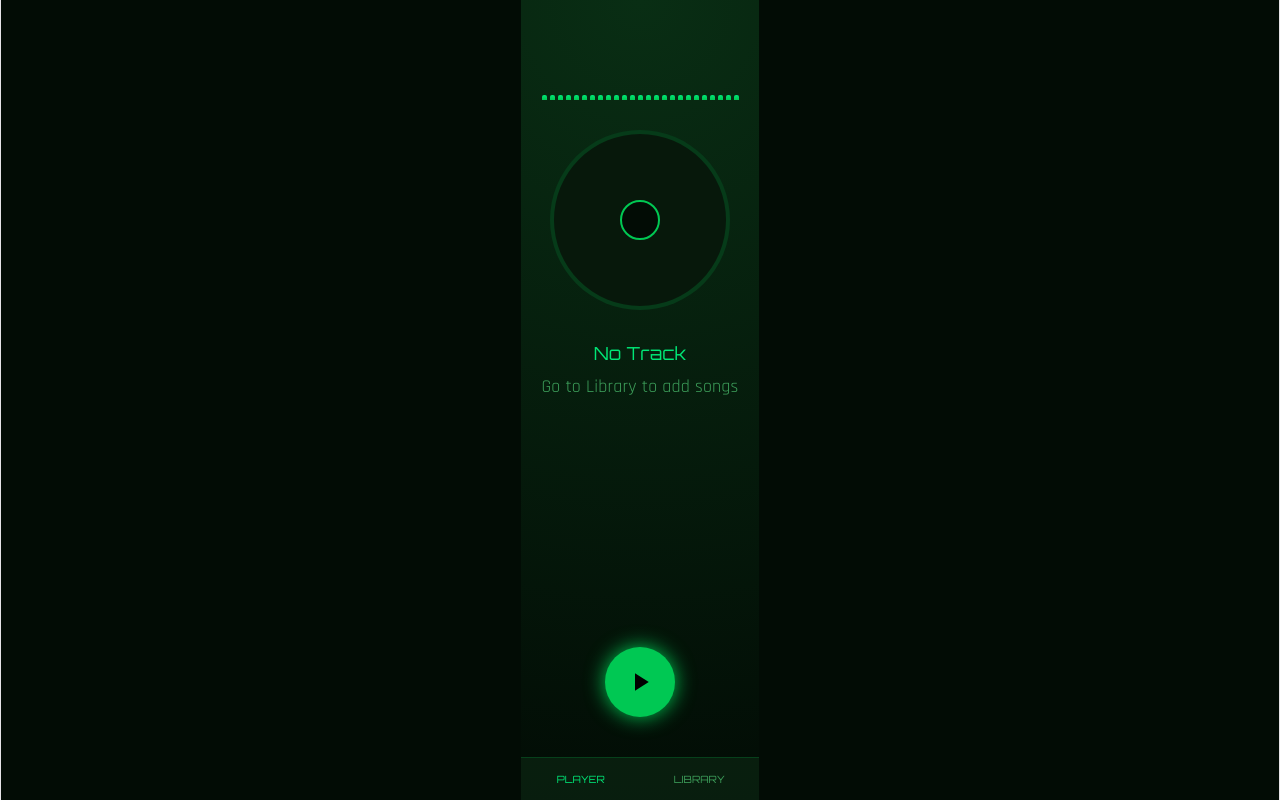
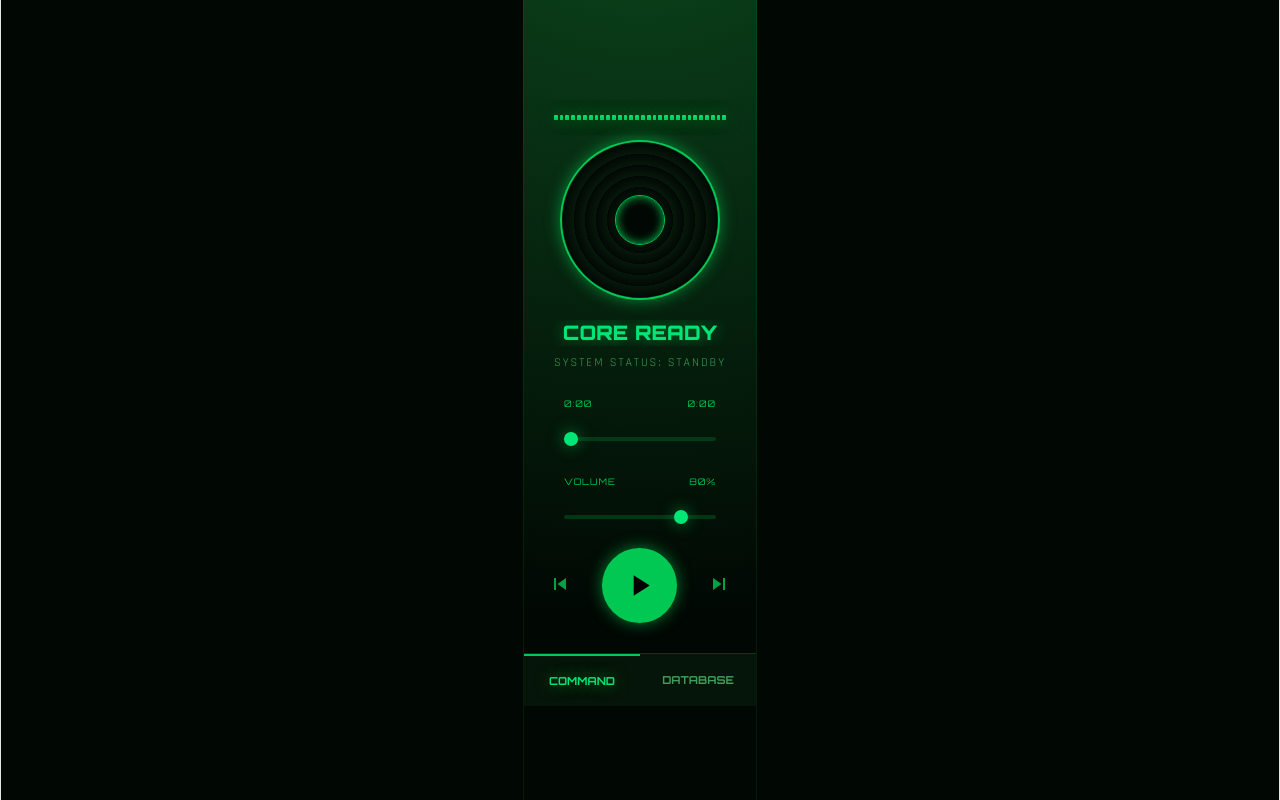
Before and after one commit to Takue12/vitejs-vite-nrfattmt, a React (Vite) app: page / in a window 1280 px wide. Built offline with nearby package versions, Linux system fonts and the light colour scheme.

Commit message:
Update App.tsx

```diff
--- a/src/App.tsx
+++ b/src/App.tsx
@@ -8,27 +8,82 @@ interface Track {
 }
 
 const css = `
-  @import url('https://fonts.googleapis.com/css2?family=Orbitron:wght@400;700&family=Rajdhani:wght@400;600&display=swap');
+  @import url('https://fonts.googleapis.com/css2?family=Orbitron:wght@400;700;900&family=Rajdhani:wght@400;600;700&display=swap');
+
+  :root {
+    --n: #00c853;
+    --nb: #00e676;
+    --bg: #010803;
+    --s: rgba(7, 24, 11, 0.8);
+    --t: #d4f5dc;
+    --glow: 0 0 15px rgba(0, 200, 83, 0.6);
+  }
+
   *,*::before,*::after{box-sizing:border-box;margin:0;padding:0;}
-  :root { --n: #00c853; --nb: #00e676; --bg: #020c05; --s: #07180b; --t: #d4f5dc; }
+
   html,body,#root{height:100%;width:100%;overflow:hidden;background:var(--bg);font-family:'Rajdhani',sans-serif;color:var(--t);}
-  .app{max-width:420px;margin:0 auto;height:100dvh;display:flex;flex-direction:column;position:relative;background: radial-gradient(circle at top, #092e14, var(--bg));}
-  .viz-box{height:80px;display:flex;align-items:flex-end;justify-content:center;gap:3px;padding:0 20px;margin-top:20px;overflow:hidden;}
-  .v-bar{flex:1;background:linear-gradient(to top, var(--n), var(--nb));border-radius:2px 2px 0 0;}
-  .disk-sec{display:flex;justify-content:center;margin:30px 0;}
-  .disk{width:180px;height:180px;border-radius:50%;border:4px solid rgba(0,200,83,0.2);display:flex;align-items:center;justify-content:center;background:var(--s);}
-  .disk.play{animation:spin 5s linear infinite;}
+
+  .app{
+    max-width:420px;margin:0 auto;height:100dvh;display:flex;flex-direction:column;
+    background: radial-gradient(circle at 50% -20%, #0c4a1e, var(--bg) 80%);
+    position:relative;
+    border-left: 1px solid rgba(0,200,83,0.1);
+    border-right: 1px solid rgba(0,200,83,0.1);
+  }
+
+  /* Futuristic Visualizer */
+  .viz-box{height:100px;display:flex;align-items:flex-end;justify-content:center;gap:2px;padding:0 30px;margin-top:20px;}
+  .v-bar{flex:1;background:linear-gradient(to top, var(--n), var(--nb));box-shadow: var(--glow);border-radius:1px 1px 0 0;transition: height 0.1s ease;}
+
+  .disk-sec{display:flex;justify-content:center;margin:20px 0;position:relative;}
+  .disk{
+    width:160px;height:160px;border-radius:50%;
+    border:2px solid var(--n);box-shadow: var(--glow);
+    display:flex;align-items:center;justify-content:center;
+    background: repeating-radial-gradient(circle, #07180b, #010803 10%);
+  }
+  .disk.play{animation:spin 4s linear infinite;}
   @keyframes spin{to{transform:rotate(360deg);}}
-  .info{text-align:center;padding:0 20px;flex:1;}
-  .t-name{font-family:'Orbitron';font-size:18px;color:var(--nb);margin-bottom:8px;}
-  .ctrls{display:flex;justify-content:center;padding-bottom:40px;}
-  .p-btn{width:70px;height:70px;border-radius:50%;background:var(--n);border:none;color:#000;display:flex;align-items:center;justify-content:center;box-shadow:0 0 20px var(--n);cursor:pointer;outline:none;}
-  .tabs{display:flex;background:rgba(10,34,17,0.8);border-top:1px solid rgba(0,200,83,0.2);}
-  .tab{flex:1;padding:15px;background:none;border:none;color:#3d9e5a;font-family:'Orbitron';font-size:10px;cursor:pointer;}
-  .tab.act{color:var(--nb);}
+
+  .info{text-align:center;padding:0 30px;margin-bottom:15px;}
+  .t-name{font-family:'Orbitron';font-size:20px;font-weight:900;color:var(--nb);text-shadow: var(--glow);margin-bottom:4px;white-space:nowrap;overflow:hidden;text-overflow:ellipsis;}
+
+  /* UI Components */
+  .slider-box{padding:0 40px;margin-bottom:20px;}
+  .label-row{display:flex;justify-content:space-between;font-family:'Orbitron';font-size:9px;color:var(--n);margin-bottom:6px;letter-spacing:1px;}
+
+  input[type=range] {
+    -webkit-appearance: none; width: 100%; background: transparent;
+  }
+  input[type=range]::-webkit-slider-runnable-track {
+    width: 100%; height: 4px; cursor: pointer; background: rgba(0,200,83,0.2); border-radius: 2px;
+  }
+  input[type=range]::-webkit-slider-thumb {
+    height: 14px; width: 14px; border-radius: 50%; background: var(--nb); cursor: pointer; -webkit-appearance: none; margin-top: -5px; box-shadow: var(--glow);
+  }
+
+  .ctrls{display:flex;justify-content:center;align-items:center;gap:30px;padding-bottom:30px;}
+  .p-btn{
+    width:75px;height:75px;border-radius:50%;background:var(--n);border:none;
+    display:flex;align-items:center;justify-content:center;box-shadow: var(--glow);cursor:pointer;
+  }
+  .s-btn{background:none;border:none;color:var(--n);cursor:pointer;opacity:0.8;}
+
+  .tabs{display:flex;background:rgba(7,24,11,0.9);backdrop-filter:blur(10px);border-top:1px solid rgba(0,200,83,0.2);}
+  .tab{flex:1;padding:18px;background:none;border:none;color:#3d9e5a;font-family:'Orbitron';font-size:11px;font-weight:700;cursor:pointer;}
+  .tab.act{color:var(--nb);text-shadow: var(--glow);border-top: 2px solid var(--n);}
+
   .lib{flex:1;overflow-y:auto;padding:20px;}
-  .up-z{border:2px dashed var(--n);padding:30px;text-align:center;border-radius:15px;margin-bottom:20px;display:block;cursor:pointer;}
-  .row{padding:12px;border-bottom:1px solid rgba(0,200,83,0.1);display:flex;justify-content:space-between;cursor:pointer;}
+  .up-z{
+    border:1px solid var(--n);background:rgba(0,200,83,0.05);
+    padding:25px;text-align:center;border-radius:10px;margin-bottom:20px;display:block;cursor:pointer;
+    font-family:'Orbitron';font-size:12px;color:var(--nb);
+  }
+  .row{
+    padding:15px;background:rgba(255,255,255,0.03);margin-bottom:8px;border-radius:8px;
+    display:flex;justify-content:space-between;align-items:center;border-left: 3px solid transparent;
+  }
+  .row.active{border-left: 3px solid var(--n);background:rgba(0,200,83,0.1);}
 `;
 
 export default function B2Player() {
@@ -36,37 +91,60 @@ export default function B2Player() {
   const [cur, setCur] = useState(0);
   const [isP, setIsP] = useState(false);
   const [tab, setTab] = useState("player");
-  const [vH, setVH] = useState<number[]>(Array(25).fill(5));
+  const [vH, setVH] = useState<number[]>(Array(30).fill(5));
+
+  const [prog, setProg] = useState(0);
+  const [dur, setDur] = useState(0);
+  const [vol, setVol] = useState(0.8);
+
   const aRef = useRef<HTMLAudioElement>(null);
 
+  // Sync Audio Metadata
   useEffect(() => {
-    if (!isP) { setVH(Array(25).fill(5)); return; }
+    const a = aRef.current;
+    if (!a) return;
+    const updateTime = () => setProg(a.currentTime);
+    const updateDur = () => setDur(a.duration);
+    a.addEventListener("timeupdate", updateTime);
+    a.addEventListener("loadedmetadata", updateDur);
+    return () => {
+      a.removeEventListener("timeupdate", updateTime);
+      a.removeEventListener("loadedmetadata", updateDur);
+    };
+  }, [tracks, cur]);
+
+  // Visualizer Animation
+  useEffect(() => {
+    if (!isP) { setVH(Array(30).fill(5)); return; }
     const i = setInterval(() => {
-      setVH(prev => prev.map(() => Math.random() * 50 + 5));
-    }, 100);
+      setVH(prev => prev.map(() => Math.random() * 80 + 5));
+    }, 80);
     return () => clearInterval(i);
   }, [isP]);
 
-  // POWERFUL FIX: This forces the audio to "Wake Up" on mobile
-  const handlePlay = async () => {
+  const toggle = async () => {
     if (!tracks.length || !aRef.current) return;
+    if (isP) {
+      aRef.current.pause();
+      setIsP(false);
+    } else {
+      await aRef.current.play();
+      setIsP(true);
+    }
+  };
 
-    try {
-      if (isP) {
-        aRef.current.pause();
-        setIsP(false);
-      } else {
-        // We call .play() directly inside the click handler
-        const playPromise = aRef.current.play();
-        if (playPromise !== undefined) {
-          await playPromise;
-          setIsP(true);
-        }
-      }
-    } catch (err) {
-      console.error("Playback failed:", err);
-      alert("Please tap again to enable audio.");
+  const handleSeek = (e: React.ChangeEvent<HTMLInputElement>) => {
+    const val = Number(e.target.value);
+    if (aRef.current) {
+      aRef.current.currentTime = val;
+      setProg(val);
     }
+  };
+
+  const handleVol = (e: React.ChangeEvent<HTMLInputElement>) => {
+    const val = Number(e.target.value);
+    setVol(val);
+    if (aRef.current) aRef.current.volume = val;
   };
 
   const add = (e: React.ChangeEvent<HTMLInputElement>) => {
@@ -74,22 +152,17 @@ export default function B2Player() {
     const fs = Array.from(e.target.files).map(f => ({
       id: Math.random().toString(36),
       name: f.name.replace(/\.[^/.]+$/, ""),
-      artist: "Local Track",
+      artist: "System Track",
       url: URL.createObjectURL(f)
     }));
     setTracks(prev => [...prev, ...fs]);
   };
 
-  const sel = (i: number) => {
-    setCur(i);
-    setTab("player");
-    // Ensure the state updates, then force the play
-    setTimeout(() => {
-      if(aRef.current) {
-        aRef.current.play().catch(e => console.log(e));
-        setIsP(true);
-      }
-    }, 200);
+  const fmtTime = (s: number) => {
+    if (isNaN(s)) return "0:00";
+    const m = Math.floor(s / 60);
+    const rs = Math.floor(s % 60);
+    return `${m}:${rs < 10 ? '0' : ''}${rs}`;
   };
 
   const t = tracks[cur];
@@ -97,32 +170,51 @@ export default function B2Player() {
   return (
     <div className="app">
       <style>{css}</style>
-      <audio
-        ref={aRef}
-        src={t?.url}
-        playsInline
-        onEnded={() => setIsP(false)}
-      />
+      <audio ref={aRef} src={t?.url} playsInline onEnded={() => setIsP(false)} />
 
       {tab === "player" ? (
         <>
           <div className="viz-box">{vH.map((h, i) => <div key={i} className="v-bar" style={{height:`${h}px`}}/>)}</div>
+
           <div className="disk-sec">
             <div className={`disk ${isP?'play':''}`}>
-               <div style={{width:40,height:40,borderRadius:'50%',background:'#020c05',border:'2px solid #00c853'}}/>
+               <div style={{width:50,height:50,borderRadius:'50%',background:'#010803',border:'1px solid #00c853',boxShadow:'inset 0 0 10px #00c853'}}/>
             </div>
           </div>
+
           <div className="info">
-            <div className="t-name">{t ? t.name : "No Track"}</div>
-            <div style={{color:'#3d9e5a'}}>{t ? "Playing" : "Go to Library to add songs"}</div>
+            <div className="t-name">{t ? t.name : "CORE READY"}</div>
+            <div style={{color:'#3d9e5a', fontSize:'12px', letterSpacing:'2px'}}>SYSTEM STATUS: {isP ? 'ACTIVE' : 'STANDBY'}</div>
           </div>
+
+          {/* PROGRESS TRACKER */}
+          <div className="slider-box">
+            <div className="label-row">
+              <span>{fmtTime(prog)}</span>
+              <span>{fmtTime(dur)}</span>
+            </div>
+            <input type="range" min={0} max={dur || 0} value={prog} onChange={handleSeek} />
+          </div>
+
+          {/* VOLUME TRACKER */}
+          <div className="slider-box">
+            <div className="label-row"><span>VOLUME</span><span>{Math.round(vol * 100)}%</span></div>
+            <input type="range" min={0} max={1} step={0.01} value={vol} onChange={handleVol} />
+          </div>
+
           <div className="ctrls">
-            <button className="p-btn" onClick={handlePlay}>
+            <button className="s-btn" onClick={() => {if(cur>0) setCur(cur-1)}}>
+              <svg width="24" height="24" viewBox="0 0 24 24" fill="currentColor"><path d="M6 6h2v12H6zm3.5 6l8.5 6V6z"/></svg>
+            </button>
+            <button className="p-btn" onClick={toggle}>
               {isP ? (
-                <svg width="30" height="30" viewBox="0 0 24 24" fill="currentColor"><path d="M6 19h4V5H6zm8-14v14h4V5z"/></svg>
+                <svg width="35" height="35" viewBox="0 0 24 24" fill="black"><path d="M6 19h4V5H6zm8-14v14h4V5z"/></svg>
               ) : (
-                <svg width="30" height="30" viewBox="0 0 24 24" fill="currentColor"><path d="M8 5v14l11-7z"/></svg>
+                <svg width="35" height="35" viewBox="0 0 24 24" fill="black"><path d="M8 5v14l11-7z"/></svg>
               )}
+            </button>
+            <button className="s-btn" onClick={() => {if(cur<tracks.length-1) setCur(cur+1)}}>
+              <svg width="24" height="24" viewBox="0 0 24 24" fill="currentColor"><path d="M6 18l8.5-6L6 6v12zM16 6v12h2V6h-2z"/></svg>
             </button>
           </div>
         </>
@@ -130,21 +222,25 @@ export default function B2Player() {
         <div className="lib">
           <label className="up-z">
             <input type="file" multiple accept="audio/*" onChange={add} style={{display:'none'}} />
-            <div style={{color:'#00c853', fontWeight:'bold'}}>+ UPLOAD SONGS</div>
+            INITIALIZE UPLOAD
           </label>
-          {tracks.length === 0 && <div style={{textAlign:'center', color:'#3d9e5a'}}>Your library is empty</div>}
           {tracks.map((tk, i) => (
-            <div key={tk.id} className="row" onClick={() => sel(i)}>
-              <span>{tk.name}</span>
-              <span style={{color:'#00c853'}}>{i===cur && isP ? "●" : "▶"}</span>
+            <div key={tk.id} className={`row ${i===cur?'active':''}`} onClick={() => {setCur(i); setTab("player")}}>
+              <div>
+                <div style={{fontSize:'14px', fontWeight:'700'}}>{tk.name}</div>
+                <div style={{fontSize:'10px', color:'#3d9e5a'}}>READY TO LOAD</div>
+              </div>
+              <div style={{color:i===cur && isP ? '#00e676' : '#3d9e5a'}}>
+                {i===cur && isP ? 'ACTIVE' : '▶'}
+              </div>
             </div>
           ))}
         </div>
       )}
 
       <div className="tabs">
-        <button className={`tab ${tab==='player'?'act':''}`} onClick={() => setTab("player")}>PLAYER</button>
-        <button className={`tab ${tab==='library'?'act':''}`} onClick={() => setTab("library")}>LIBRARY</button>
+        <button className={`tab ${tab==='player'?'act':''}`} onClick={() => setTab("player")}>COMMAND</button>
+        <button className={`tab ${tab==='library'?'act':''}`} onClick={() => setTab("library")}>DATABASE</button>
       </div>
     </div>
   );
```
